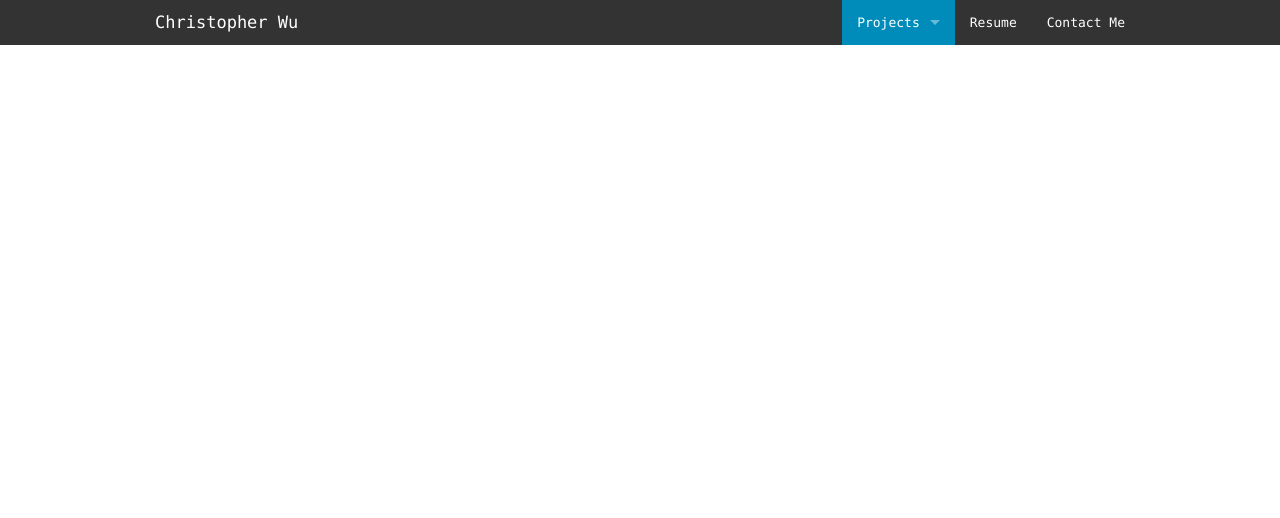
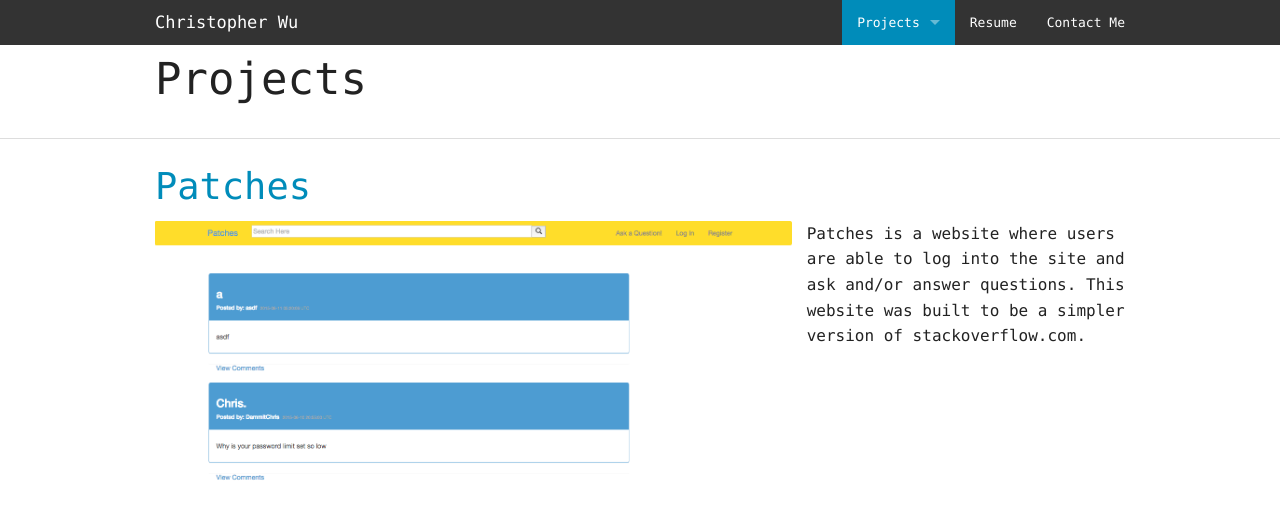
Before and after one commit to wakarana1/wakarana1.github.io, a plain HTML site: page projects.html in a window 1280 px wide. Drawn offline with Linux system fonts and the light colour scheme.

Commit message:
added patches to projects page

```diff
--- a/css/app.css
+++ b/css/app.css
@@ -11,6 +11,6 @@ body {
     margin-top: 180px;
     /*background-color: rgba(255,255,255,.7);*/
 }
-.head h1,h2{
+.head h1, .head h2{
     color: white;
 }
--- a/js/main.js
+++ b/js/main.js
@@ -1,7 +1,9 @@
-$(document).foundation();
 $(document).ready(function() {
     $('.carousel').slick({
-        // dots: true,
-        infinite: true
+        dots: true,
+        infinite: true,
+        autoplay: true,
+        mobileFirst: true
     });
 });
+$(document).foundation();
--- a/projects.html
+++ b/projects.html
@@ -38,6 +38,34 @@
             </section>
         </nav>
     </div>
+    <!-- main -->
+    <div class="row">
+        <div class="large-12 columns">
+            <h1>Projects</h1>
+        </div>
+    </div>
+    <hr>
+    <div class="row">
+        <div class="large-4 columns">
+            <h2>
+                <a href="https://peaceful-thicket-3829.herokuapp.com/">Patches</a>
+            </h2>
+        </div>
+    </div>
+    <div class="row">
+        <div class="large-8 columns">
+            <img src="img/patches.png" alt="Patches">
+        </div>
+            <p>
+                Patches is a website where users are able to log into the site and ask and/or answer questions. This website was built to be a simpler version of stackoverflow.com.
+            </p>
+        </div>
+    </div>
+
+
+
+
+
     <script src="js/vendor/jquery.js"></script>
     <script src="js/foundation.min.js"></script>
     <script src="js/main.js"></script>
```
Also changed, not shown: index.html (+3 -2 lines), img/me.png (added).
